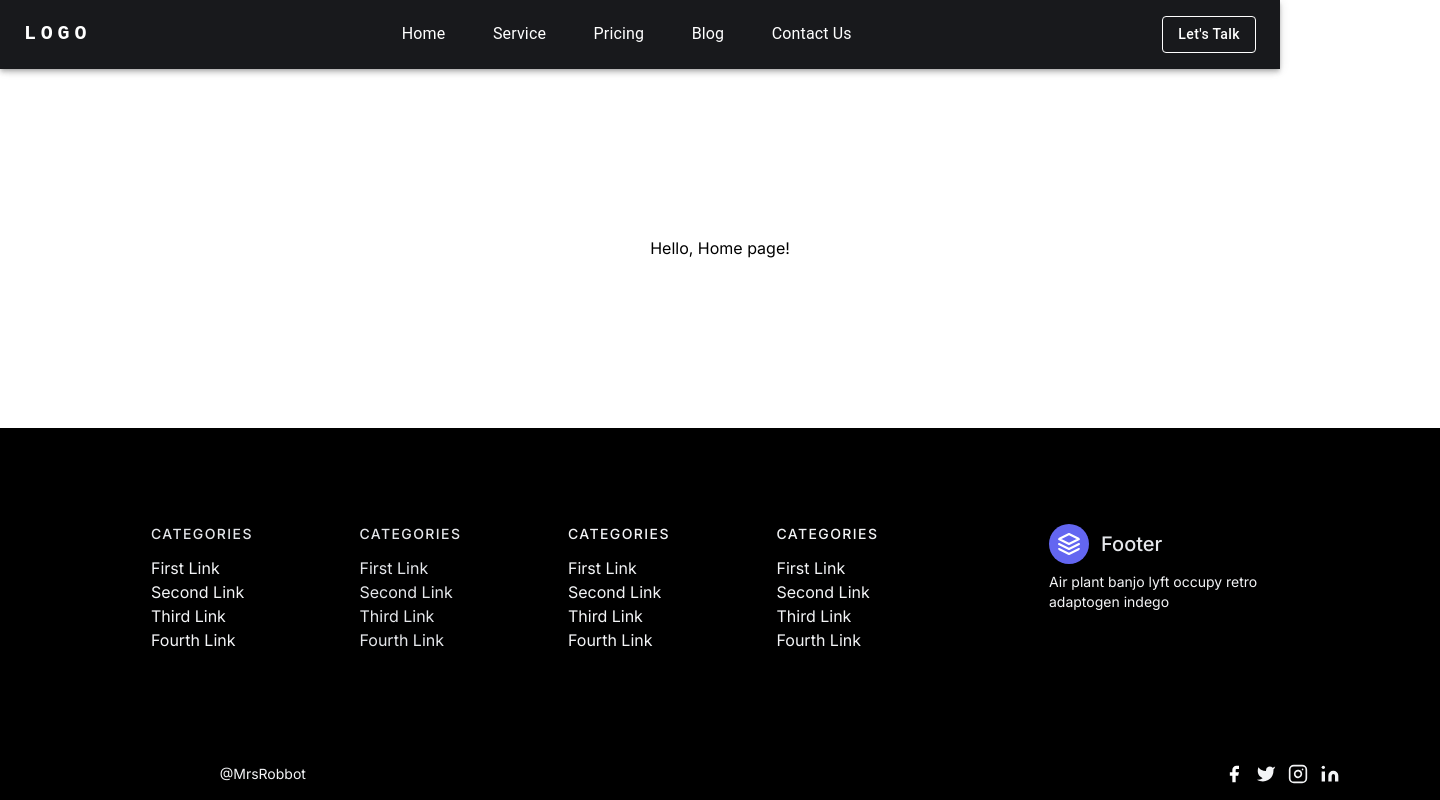
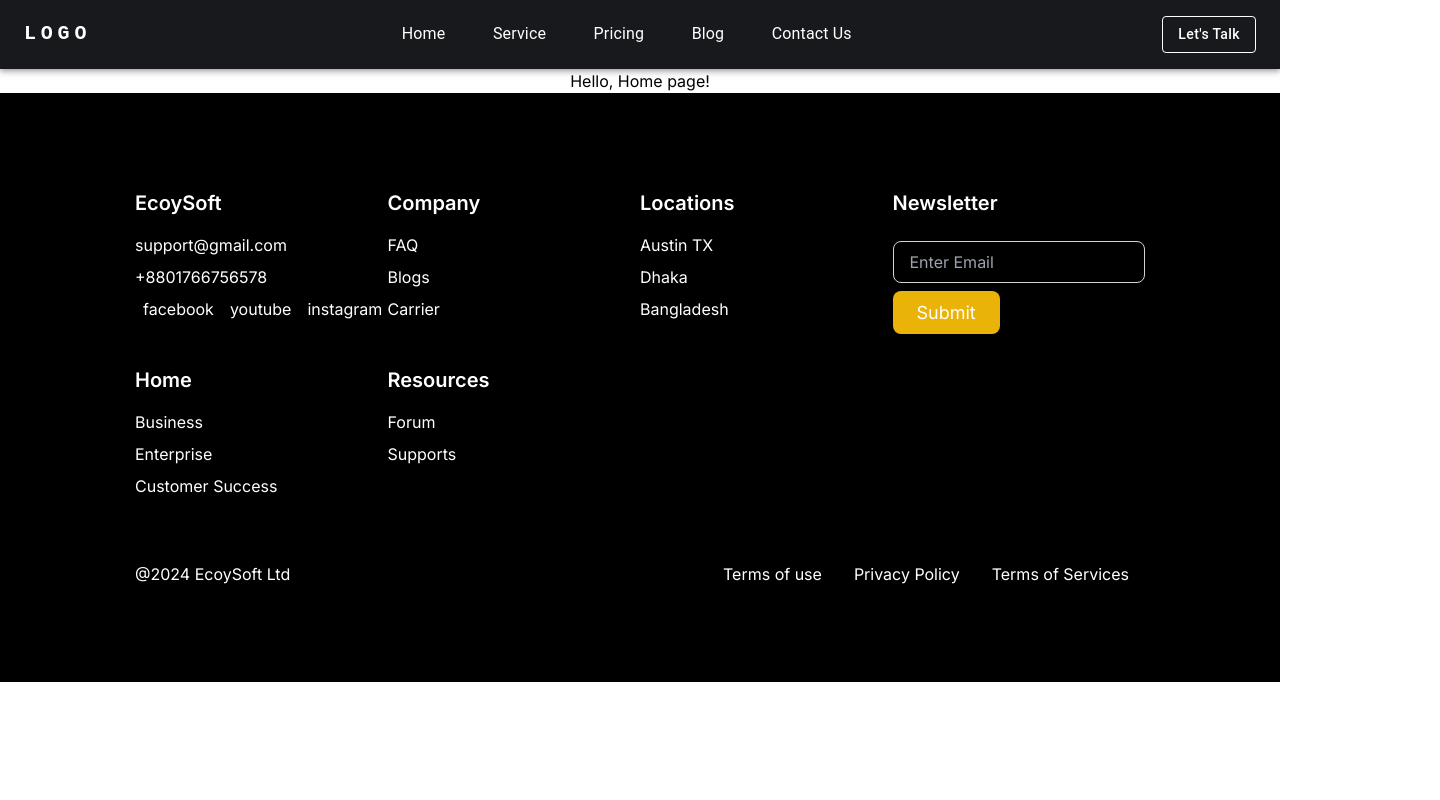
Before and after one commit to ecoysoft/eco-client, a Next.js app: page / in a window 1280 px wide. Shown: the whole page, 1440 px wide, since content can reach past the window. Built offline with nearby package versions, Linux system fonts and the light colour scheme.

Commit message:
Add feat: Footer Done But Responsive check

```diff
--- a/app/Layouts/footer.tsx
+++ b/app/Layouts/footer.tsx
@@ -1,176 +1,142 @@
-export const Footer = () => {
+import Link from "next/link";
+import React from "react";
+
+interface FooterData {
+  id: number;
+  title: string;
+  link1: string;
+  link2?: string;
+  link3?: string;
+  link4?: string;
+}
+
+const footerData: FooterData[] = [
+  {
+    id: 1,
+    title: "EcoySoft",
+    link1: "support@gmail.com",
+    link2: "+8801766756578",
+  },
+  {
+    id: 2,
+    title: "Company",
+    link1: "FAQ",
+    link3: "Blogs",
+    link4: "Carrier",
+  },
+  {
+    id: 3,
+    title: "Locations",
+    link1: "Austin TX",
+    link3: "Dhaka",
+    link4: "Bangladesh",
+  },
+  {
+    id: 4,
+    title: "Newsletter",
+  },
+  {
+    id: 5,
+    title: "Home",
+    link1: "Business",
+    link3: "Enterprise",
+    link4: "Customer Success",
+  },
+
+  {
+    id: 6,
+    title: "Resources",
+    link1: "Forum",
+    link3: "Supports",
+  },
+];
+
+export const Footer: React.FC = () => {
   return (
-    <footer class=" body-font bg-black w-[1440px]">
-      <div class=" w-[1170px] py-24 mx-auto flex md:items-center lg:items-start md:flex-row md:flex-nowrap flex-wrap flex-col">
-        <div class="w-64 flex-shrink-0 md:mx-0 mx-auto text-center md:text-left md:mt-0 mt-10">
-          <a class="flex title-font font-medium items-center md:justify-start justify-center text-gray-200">
-            <svg
-              xmlns="http://www.w3.org/2000/svg"
-              fill="none"
-              stroke="currentColor"
-              stroke-linecap="round"
-              stroke-linejoin="round"
-              stroke-width="2"
-              class="w-10 h-10 text-white p-2 bg-indigo-500 rounded-full"
-              viewBox="0 0 24 24"
-            >
-              <path d="M12 2L2 7l10 5 10-5-10-5zM2 17l10 5 10-5M2 12l10 5 10-5"></path>
-            </svg>
-            <span class="ml-3 text-xl">Footer</span>
-          </a>
-          <p class="mt-2 text-sm text-gray-100">
-            Air plant banjo lyft occupy retro adaptogen indego
-          </p>
-        </div>
-        <div class="flex-grow flex flex-wrap md:pr-20 -mb-10 md:text-left text-center order-first">
-          <div class="lg:w-1/4 md:w-1/2 w-full px-4">
-            <h2 class="title-font font-medium text-gray-200 tracking-widest text-sm mb-3">
-              CATEGORIES
-            </h2>
-            <nav class="list-none mb-10">
-              <li>
-                <a class="text-gray-100 ">First Link</a>
-              </li>
-              <li>
-                <a class="text-gray-100 ">Second Link</a>
-              </li>
-              <li>
-                <a class="text-gray-100 ">Third Link</a>
-              </li>
-              <li>
-                <a class="text-gray-100 ">Fourth Link</a>
-              </li>
-            </nav>
+    <footer className="bg-black w-full mx-auto flex flex-col items-center">
+      <div className="w-full max-w-[1170px] py-8 md:py-24 sm:px-20">
+        <>
+          <div className="grid grid-cols-1 sm:grid-cols-2 justify-center md:justify-start md:grid-cols-4 gap-y-8 md:gap-y-0  md:items-start sm:items-start text-white">
+            {footerData.map((item) => (
+              <div
+                key={item.id}
+                className={`flex flex-col justify-start items-center md:items-start sm:items-start ${
+                  item.title === "Home" || item.title === "Resources"
+                    ? "md:mt-8"
+                    : ""
+                }`}
+              >
+                <p className="mb-2 md:mb-4 text-xl font-semibold">
+                  {item.title}
+                </p>
+
+                <Link href={""} passHref className="mb-2">
+                  {item.link1}
+                </Link>
+                {item.link2 && (
+                  <Link href={""} passHref className="mb-2">
+                    {item.link2}
+                  </Link>
+                )}
+                {item.link3 && (
+                  <Link href={""} passHref className="mb-2">
+                    {item.link3}
+                  </Link>
+                )}
+                {item.link4 && (
+                  <Link href={""} passHref>
+                    {item.link4}
+                  </Link>
+                )}
+                {item.title === "EcoySoft" && (
+                  <div className="flex justify-center items-center mt-2 md:mt-0">
+                    <Link href={""} className="mx-2">
+                      facebook
+                    </Link>
+                    <Link href={""} className="mx-2">
+                      youtube
+                    </Link>
+                    <Link href={""} className="mx-2">
+                      instagram
+                    </Link>
+                  </div>
+                )}
+                {item.title === "Newsletter" && (
+                  <div className="flex flex-col items-center md:items-start">
+                    <input
+                      type="email"
+                      name="email"
+                      id="email"
+                      placeholder="Enter Email"
+                      className="w-full border border-gray-300 bg-inherit outline-none rounded-lg px-4 py-2 mb-2"
+                    />
+                    <div className=" ">
+                      <input
+                        type="submit"
+                        value="Submit"
+                        className="px-6 py-2 bg-yellow-500 text-[18px] rounded-lg cursor-pointer "
+                      />
+                    </div>
+                  </div>
+                )}
+              </div>
+            ))}
           </div>
-          <div class="lg:w-1/4 md:w-1/2 w-full px-4">
-            <h2 class="title-font font-medium text-gray-200 tracking-widest text-sm mb-3">
-              CATEGORIES
-            </h2>
-            <nav class="list-none mb-10">
-              <li>
-                <a class="text-gray-200 ">First Link</a>
-              </li>
-              <li>
-                <a class="text-gray-200 ">Second Link</a>
-              </li>
-              <li>
-                <a class="text-gray-200 ">Third Link</a>
-              </li>
-              <li>
-                <a class="text-gray-200 ">Fourth Link</a>
-              </li>
-            </nav>
+        </>
+        {/* footer bottom section */}
+        <div className="flex flex-col md:flex-row justify-center md:justify-between items-center text-white pt-8 md:pt-16">
+          <p className="mb-4 md:mb-0">@2024 EcoySoft Ltd</p>
+          <div className="flex justify-center items-center mt-4 md:mt-0">
+            <Link href={""} className="mx-4">
+              Terms of use
+            </Link>
+            <Link href={""} className="mx-4">
+              Privacy Policy
+            </Link>
+            <Link href={""} className="mx-4">
+              Terms of Services
+            </Link>
           </div>
-          <div class="lg:w-1/4 md:w-1/2 w-full px-4">
-            <h2 class="title-font font-medium text-gray-100 tracking-widest text-sm mb-3">
-              CATEGORIES
-            </h2>
-            <nav class="list-none mb-10">
-              <li>
-                <a class="text-gray-100 ">First Link</a>
-              </li>
-              <li>
-                <a class="text-gray-100">Second Link</a>
-              </li>
-              <li>
-                <a class="text-gray-100 ">Third Link</a>
-              </li>
-              <li>
-                <a class="text-gray-100 ">Fourth Link</a>
-              </li>
-            </nav>
-          </div>
-          <div class="lg:w-1/4 md:w-1/2 w-full px-4">
-            <h2 class="title-font font-medium text-gray-100 tracking-widest text-sm mb-3">
-              CATEGORIES
-            </h2>
-            <nav class="list-none mb-10">
-              <li>
-                <a class="text-gray-100">First Link</a>
-              </li>
-              <li>
-                <a class="text-gray-100 ">Second Link</a>
-              </li>
-              <li>
-                <a class="text-gray-100 ">Third Link</a>
-              </li>
-              <li>
-                <a class="text-gray-100">Fourth Link</a>
-              </li>
-            </nav>
-          </div>
-        </div>
-      </div>
-      <div class="">
-        <div class="container mx-auto py-4 px-5 flex flex-wrap flex-col sm:flex-row">
-          <p class=" text-sm text-center sm:text-left">
-            © 2020 Footer —
-            <a
-              href="https://twitter.com/knyttneve"
-              rel="noopener noreferrer"
-              class="text-gray-100 ml-1"
-              target="_blank"
-            >
-              @MrsRobbot
-            </a>
-          </p>
-          <span class="inline-flex sm:ml-auto sm:mt-0 mt-2 justify-center sm:justify-start">
-            <a class="text-white">
-              <svg
-                fill="currentColor"
-                stroke-linecap="round"
-                stroke-linejoin="round"
-                stroke-width="2"
-                class="w-5 h-5"
-                viewBox="0 0 24 24"
-              >
-                <path d="M18 2h-3a5 5 0 00-5 5v3H7v4h3v8h4v-8h3l1-4h-4V7a1 1 0 011-1h3z"></path>
-              </svg>
-            </a>
-            <a class="ml-3 text-gray-100">
-              <svg
-                fill="currentColor"
-                stroke-linecap="round"
-                stroke-linejoin="round"
-                stroke-width="2"
-                class="w-5 h-5"
-                viewBox="0 0 24 24"
-              >
-                <path d="M23 3a10.9 10.9 0 01-3.14 1.53 4.48 4.48 0 00-7.86 3v1A10.66 10.66 0 013 4s-4 9 5 13a11.64 11.64 0 01-7 2c9 5 20 0 20-11.5a4.5 4.5 0 00-.08-.83A7.72 7.72 0 0023 3z"></path>
-              </svg>
-            </a>
-            <a class="ml-3 text-gray-100">
-              <svg
-                fill="none"
-                stroke="currentColor"
-                stroke-linecap="round"
-                stroke-linejoin="round"
-                stroke-width="2"
-                class="w-5 h-5"
-                viewBox="0 0 24 24"
-              >
-                <rect width="20" height="20" x="2" y="2" rx="5" ry="5"></rect>
-                <path d="M16 11.37A4 4 0 1112.63 8 4 4 0 0116 11.37zm1.5-4.87h.01"></path>
-              </svg>
-            </a>
-            <a class="ml-3 text-gray-100">
-              <svg
-                fill="currentColor"
-                stroke="currentColor"
-                stroke-linecap="round"
-                stroke-linejoin="round"
-                stroke-width="0"
-                class="w-5 h-5"
-                viewBox="0 0 24 24"
-              >
-                <path
-                  stroke="none"
-                  d="M16 8a6 6 0 016 6v7h-4v-7a2 2 0 00-2-2 2 2 0 00-2 2v7h-4v-7a6 6 0 016-6zM2 9h4v12H2z"
-                ></path>
-                <circle cx="4" cy="4" r="2" stroke="none"></circle>
-              </svg>
-            </a>
-          </span>
         </div>
       </div>
     </footer>
--- a/app/layout.tsx
+++ b/app/layout.tsx
@@ -26,7 +26,7 @@ export default function RootLayout({
           direction="column"
           justifyContent="space-between"
           alignItems="center"
-          style={{ height: "100vh", width: "100%" }}
+          style={{ width: "100%" }}
         >
           <TopNav />
           {children}
```
Also changed, not shown: app/Layouts/footerData.json (added, +35 -0 lines).
